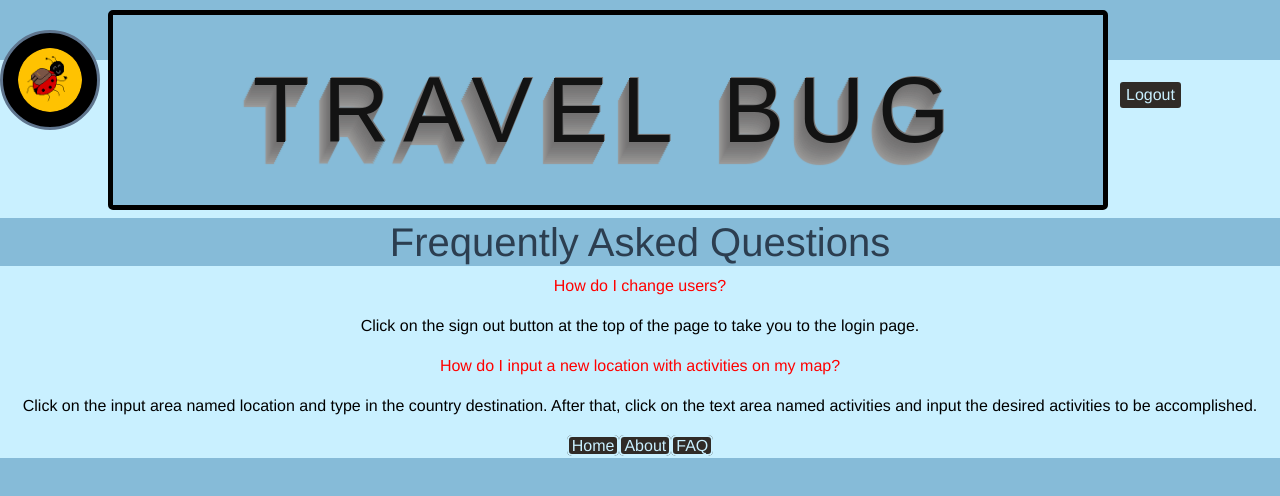
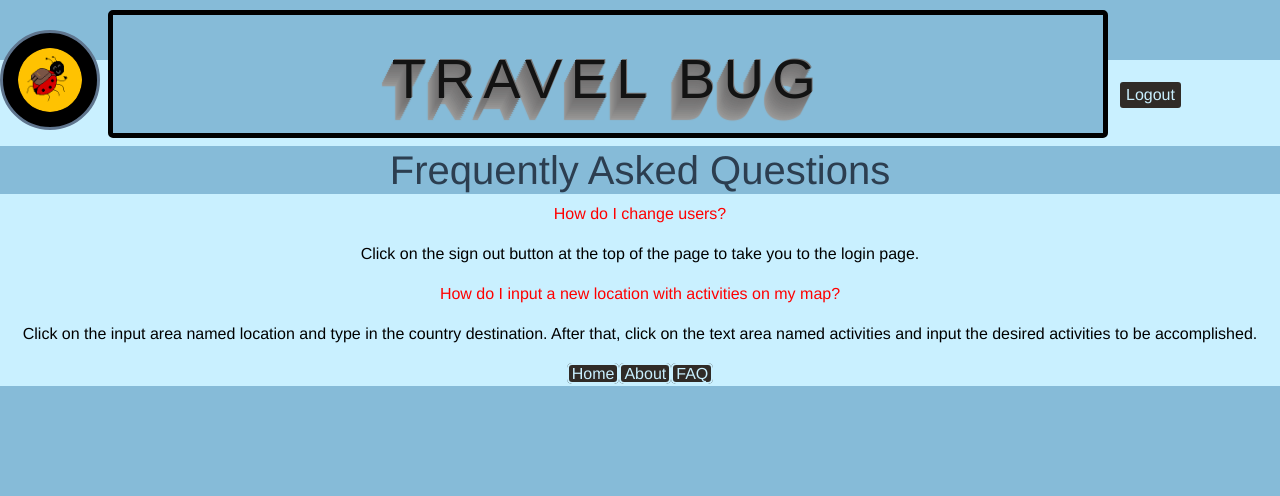
Before and after one commit to tclukies/bucketListApp, a Vue app in the folder intro-vue/: page /faq in a window 1280 px wide. Shown: the top 496 px of the page. Built offline with nearby package versions, Linux system fonts and the light colour scheme.

Commit message:
Altered Styling before deployment for cleaner look

```diff
--- a/intro-vue/src/components/Header.vue
+++ b/intro-vue/src/components/Header.vue
@@ -53,8 +53,8 @@ export default {
 
   .travel-bug{
     font-family: "Avant Garde", Avantgarde, "Century Gothic", CenturyGothic, "AppleGothic", sans-serif;
-    font-size: 92px;
-    padding: 40px 10px;
+    font-size: 42pt;
+    padding: 30px 5px;
     text-align: center;
     text-transform: uppercase;
     text-rendering: optimizeLegibility;
@@ -62,6 +62,7 @@ export default {
     background-color: #86BBD8;
     letter-spacing: .15em;
     width: 1000px;
+    height: 10vw;
     margin-right: 0px;
     margin-top: -50px;
     text-shadow: 1px -1px 0 #767676,
--- a/intro-vue/src/components/Locations.vue
+++ b/intro-vue/src/components/Locations.vue
@@ -40,6 +40,8 @@ export default {
 <style>
 .destination {
   padding: 8px;
+  height: 42vw;
+  overflow: scroll;
 }
 
 .destination-ul{
@@ -47,7 +49,6 @@ export default {
   display: flex;
   flex-flow: column wrap;
   list-style-type: none;
-  margin-top: 109px;
   border: 2px solid black;
   border-radius: 5px;
   padding-bottom: 10px;
--- a/intro-vue/src/components/MapConfig.vue
+++ b/intro-vue/src/components/MapConfig.vue
@@ -2,11 +2,7 @@
   <div>
     <div>
       <h2 class="map-h2">Search the map for locations you want to visit!</h2>
-      <label>
-      </label>
-      <br/>
     </div>
-    <br>
     <gmap-map
       :center="center"
       :zoom="2"
@@ -87,7 +83,7 @@ export default {
 </script>
 <style>
 .map-h2{
-    margin-left: -150px;
+    margin-left: -100px;
 }
 .gmap-maps{
     margin-bottom: 20px;
```
